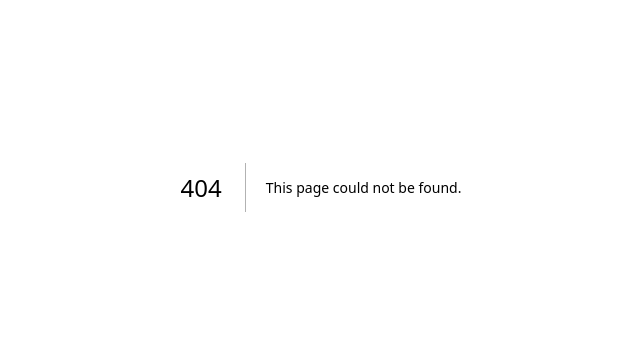
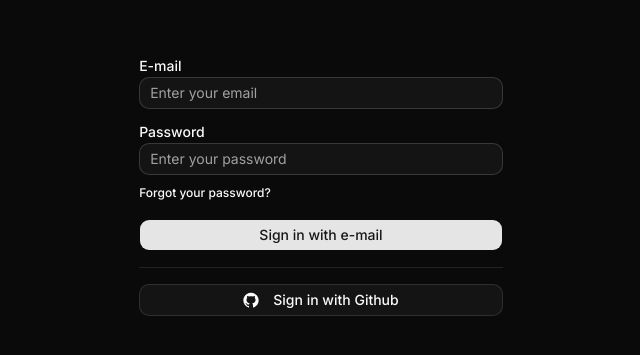
Before and after one commit to FDaniloSoares/saas-rbac, a Next.js app in the folder apps/web/: page /auth/sign-in in a window 1280 px wide. Before the commit this address had no page. Shown: the part 213-568 px from the top of the page, without its empty margins (319-959 px from the left). Built offline with nearby package versions, Linux system fonts and the light colour scheme.

Commit message:
feat: add sign in page

```diff
--- a/apps/web/package.json
+++ b/apps/web/package.json
@@ -3,7 +3,7 @@
   "version": "0.1.0",
   "private": true,
   "scripts": {
-    "dev": "next dev",
+    "dev": "next dev --hostname 0.0.0.0",
     "build": "next build",
     "start": "next start"
   },
--- /dev/null
+++ b/apps/web/src/app/auth/layout.tsx
@@ -0,0 +1,11 @@
+export default function AuthLayout({
+  children,
+}: Readonly<{
+  children: React.ReactNode;
+}>) {
+  return (
+    <div className="min-h-screen flex items-center justify-center flex-col px-4">
+      {children}
+    </div>
+  );
+}
--- /dev/null
+++ b/apps/web/src/app/auth/sign-in/page.tsx
@@ -0,0 +1,57 @@
+import { Button } from '@/components/ui/button';
+import { Input } from '@/components/ui/input';
+import { Label } from '@/components/ui/label';
+import { Separator } from '@/components/ui/separator';
+import Link from 'next/link';
+
+export default function SignInPage() {
+  return (
+    <form action="" className="space-y-4">
+      <div className="space-y-1">
+        <Label htmlFor="email">E-mail</Label>
+        <Input
+          type="email"
+          id="email"
+          name="email"
+          placeholder="Enter your email"
+        ></Input>
+      </div>
+
+      <div className="space-y-1">
+        <Label htmlFor="password">Password</Label>
+        <Input
+          type="password"
+          id="password"
+          name="password"
+          placeholder="Enter your password"
+        ></Input>
+        <Link
+          href="/auth/forgot-password"
+          className="text-foregraund text-xs font-medium hover:underline"
+        >
+          Forgot your password?
+        </Link>
+      </div>
+
+      <Button type="submit" className="w-full">
+        Sign in with e-mail
+      </Button>
+
+      <Separator />
+
+      <Button type="submit" variant="outline" className="w-full">
+        <svg
+          xmlns="http://www.w3.org/2000/svg"
+          width={20}
+          height={20}
+          viewBox="0 0 24 24"
+          className="mr-2 fill-current"
+          aria-hidden="true"
+        >
+          <path d="M10.226 17.284c-2.965-.36-5.054-2.493-5.054-5.256 0-1.123.404-2.336 1.078-3.144-.292-.741-.247-2.314.09-2.965.898-.112 2.111.36 2.83 1.01.853-.269 1.752-.404 2.853-.404 1.1 0 1.999.135 2.807.382.696-.629 1.932-1.1 2.83-.988.315.606.36 2.179.067 2.942.72.854 1.101 2 1.101 3.167 0 2.763-2.089 4.852-5.098 5.234.763.494 1.28 1.572 1.28 2.807v2.336c0 .674.561 1.056 1.235.786 4.066-1.55 7.255-5.615 7.255-10.646C23.5 6.188 18.334 1 11.978 1 5.62 1 .5 6.188.5 12.545c0 4.986 3.167 9.12 7.435 10.669.606.225 1.19-.18 1.19-.786V20.63a2.9 2.9 0 0 1-1.078.224c-1.483 0-2.359-.808-2.987-2.313-.247-.607-.517-.966-1.034-1.033-.27-.023-.359-.135-.359-.27 0-.27.45-.471.898-.471.652 0 1.213.404 1.797 1.235.45.651.921.943 1.483.943.561 0 .92-.202 1.437-.719.382-.381.674-.718.944-.943" />
+        </svg>
+        Sign in with Github
+      </Button>
+    </form>
+  );
+}
--- a/apps/web/src/app/layout.tsx
+++ b/apps/web/src/app/layout.tsx
@@ -1,5 +1,8 @@
 import type { Metadata } from "next";
+import { Inter } from "next/font/google";
 import "./globals.css";
+
+const inter = Inter({ subsets: ["latin"] });
 
 export const metadata: Metadata = {
   title: "Saas RBAC Web",
@@ -12,7 +15,7 @@
 }>) {
   return (
     <html lang="en" className="dark">
-      <body>{children}</body>
+      <body className={inter.className}>{children}</body>
     </html>
   );
 }
--- a/apps/web/tsconfig.json
+++ b/apps/web/tsconfig.json
@@ -1,7 +1,6 @@
 {
   "extends": "@saas/tsconfig/next.json",
   "compilerOptions": {
-    "baseUrl": ".",
     "paths": {
       "@/*": ["./src/*"]
     }
```
Also changed, not shown: apps/web/src/assets/github-icon.svg (added).
